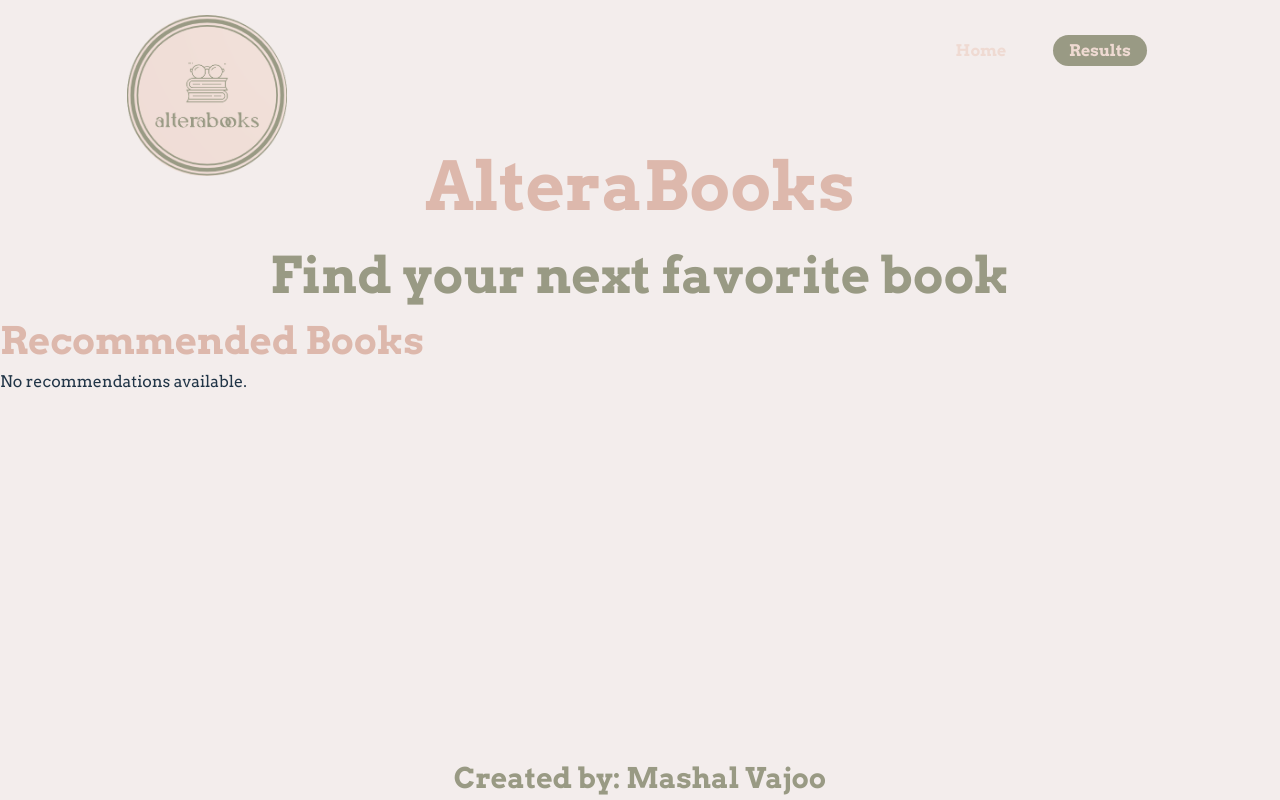
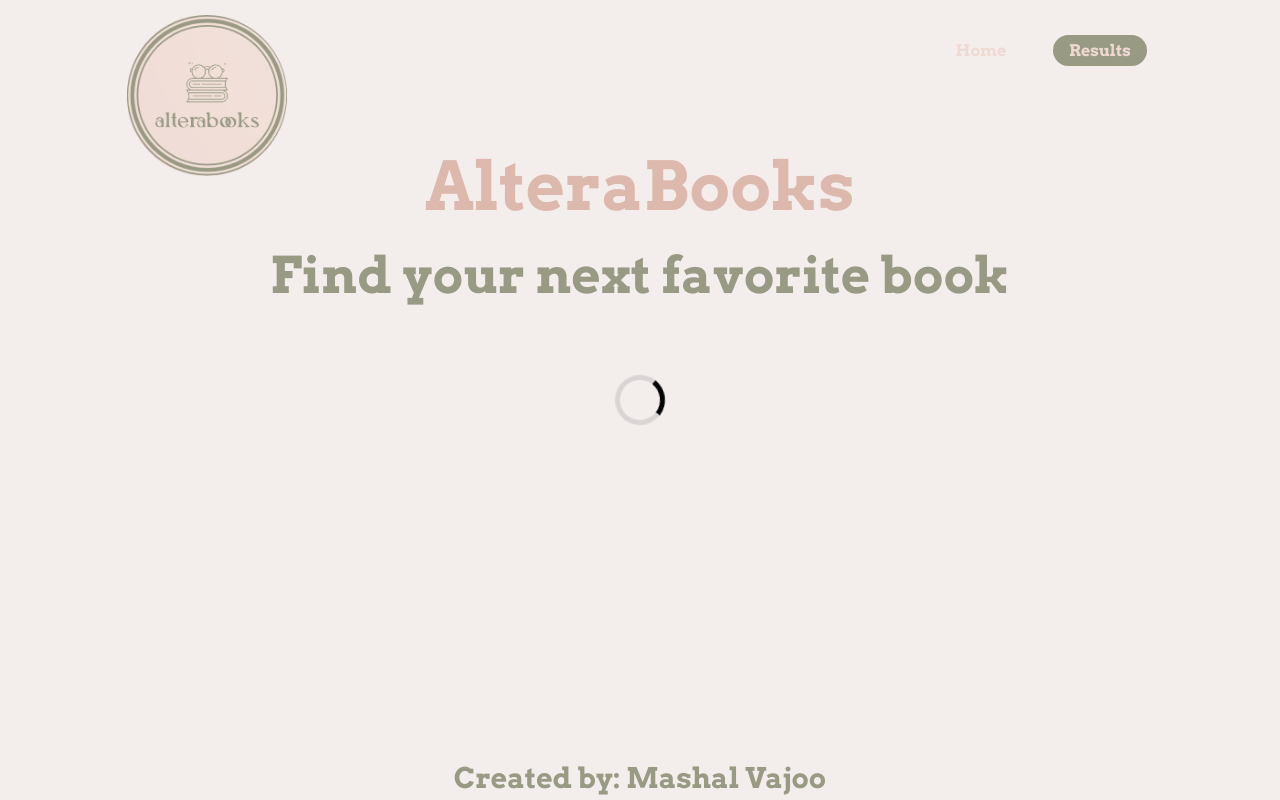
Before and after one commit to MashalV/Altera, a React (Vite) app: page /results in a window 1280 px wide. Built offline with nearby package versions, Linux system fonts and the light colour scheme.

Commit message:
loading spinner

```diff
--- /dev/null
+++ b/src/components/Spinner/Spinner.jsx
@@ -0,0 +1,13 @@
+import React from 'react';
+import './Spinner.scss'; // You can style the spinner as needed
+
+const Spinner = () => {
+  return (
+    <div className="spinner">
+      {/* You can use CSS animations or a library for the spinner */}
+      <div className="spinner-circle"></div>
+    </div>
+  );
+};
+
+export default Spinner;
--- /dev/null
+++ b/src/components/Spinner/Spinner.scss
@@ -0,0 +1,22 @@
+  .spinner {
+      position: fixed;
+      top: 50%;
+      left: 50%;
+      transform: translate(-50%, -50%);
+      z-index: 1000;
+  }
+
+  .spinner-circle {
+      border: 5px solid rgba(0, 0, 0, 0.1);
+      border-left-color: #000;
+      border-radius: 50%;
+      width: 50px;
+      height: 50px;
+      animation: spin 1s linear infinite;
+  }
+
+  @keyframes spin {
+      to {
+          transform: rotate(360deg);
+      }
+  }
--- a/src/pages/HomePage.jsx
+++ b/src/pages/HomePage.jsx
@@ -5,6 +5,7 @@ import Header from "../components/Header/Header";
 import Input from "../components/Input/Input";
 import { useNavigate } from "react-router-dom";
 import Footer from "../components/Footer/Footer";
+import Spinner from "../components/Spinner/Spinner";
 
 function HomePage() {
   document.title = "AlteraBooks: Home";
@@ -23,6 +24,7 @@ function HomePage() {
   const [subjectTwoList, setSubjectTwoList] = useState([]);
   const [subjectThreeList, setSubjectThreeList] = useState([]);
   const [commonSubjectList, setCommonSubjectList] = useState([]);
+  const [allFetched, setAllFetched] = useState(false);
   const [loading, setLoading] = useState(true);
   const [dependency, setDependency] =useState(0);
 
@@ -181,6 +183,7 @@ function HomePage() {
   const handleGenerate = async (e) => {
     e.preventDefault();
     setLoading(true);
+    setAllFetched(true);
 
     try {
       await Promise.all([
@@ -284,6 +287,7 @@ function HomePage() {
         console.log(finalList);
 
         setSubjectList(finalList);
+        setAllFetched(true);
         navigate("/results", { state: { subjectList: finalList } });
       }
 
@@ -302,6 +306,8 @@ function HomePage() {
     subjectTwoList,
     subjectThreeList,
     navigate,
+    setAllFetched,
+    allFetched
   ]);
 
   //to-do list
@@ -309,6 +315,11 @@ function HomePage() {
 
   return (
     <div className="wrapper">
+
+    {allFetched ? (
+            <Spinner /> // Display spinner when loading
+          ) : (
+         <>
       <main>
         <Header />
         <Input
@@ -319,6 +330,9 @@ function HomePage() {
         />
       </main>
       <Footer />
+
+       </>
+          )}
     </div>
   );
 }
--- a/src/pages/ResultsPage.jsx
+++ b/src/pages/ResultsPage.jsx
@@ -1,29 +1,109 @@
+// import { useLocation } from 'react-router-dom';
+// import Header from '../components/Header/Header';
+// import "./ResultsPage.scss";
+
+// import { Swiper, SwiperSlide } from 'swiper/react';
+
+// import 'swiper/css';
+// import 'swiper/css/effect-coverflow';
+// import 'swiper/css/pagination';
+
+// import { EffectCoverflow, Pagination } from 'swiper/modules';
+// import Footer from '../components/Footer/Footer';
+// function ResultsPage() {
+//   const location = useLocation();
+//   const { subjectList } = location.state || {};
+//   document.title = "AlteraBooks: Results";
+
+//   const getCoverUrl = (coverId) => {
+//     return coverId ? `https://covers.openlibrary.org/b/id/${coverId}-L.jpg` : 'default-cover.jpg';
+//   };
+
+//   return (
+//     <div className= "wrapper">
+//         <main>
+
+//         <Header/>
+//         <div>
+//         <h3 className="rec">Recommended Books</h3>
+//         <Swiper
+//             effect={'coverflow'}
+//             grabCursor={true}
+//             centeredSlides={true}
+//             slidesPerView={3}
+//             coverflowEffect={{
+//                 rotate: 50,
+//                 stretch: 0,
+//             depth: 100,
+//             modifier: 1,
+//             slideShadows: true,
+//         }}
+//         pagination={true}
+//         modules={[EffectCoverflow, Pagination]} >
+//             {subjectList && subjectList.length > 0 ? (
+//                 subjectList.map((book, index) => (
+//                     <SwiperSlide>
+//                         <div key={index}>
+//                             <h2 className= "rec">{book.title}</h2>
+//                             <img
+//                               src={getCoverUrl(book.cover_i)}
+//                               alt={book.title}
+//                               className="book-cover"
+//                               />
+//                             <p>Author: {book.author_name?.join(', ')}</p>
+//                             <p>Rating: {book.ratings_average}</p>
+//                         </div>
+//                     </SwiperSlide>
+//             ))
+
+//         ) : (
+//             <p>No recommendations available.</p>
+//         )}
+//         </Swiper>
+//         </div>
+//         </main>
+//         <Footer />
+//     </div>
+//   );
+// }
+
+// export default ResultsPage;
+
+import React, { useState, useEffect } from 'react';
 import { useLocation } from 'react-router-dom';
 import Header from '../components/Header/Header';
+import Footer from '../components/Footer/Footer';
+import Spinner from '../components/Spinner/Spinner'; // Import your spinner component
 import "./ResultsPage.scss";
 
 import { Swiper, SwiperSlide } from 'swiper/react';
-
 import 'swiper/css';
 import 'swiper/css/effect-coverflow';
 import 'swiper/css/pagination';
+import { EffectCoverflow, Pagination } from 'swiper/modules';
 
-import { EffectCoverflow, Pagination } from 'swiper/modules';
-import Footer from '../components/Footer/Footer';
 function ResultsPage() {
   const location = useLocation();
   const { subjectList } = location.state || {};
-  document.title = "AlteraBooks: Results";
+  const [resultsLoading, setResultsLoading] = useState(true);
+
+  useEffect(() => {
+    if (subjectList) {
+      setResultsLoading(false); // Set loading to false once subjectList is available
+    }
+  }, [subjectList, setResultsLoading]);
 
   const getCoverUrl = (coverId) => {
     return coverId ? `https://covers.openlibrary.org/b/id/${coverId}-L.jpg` : 'default-cover.jpg';
   };
 
   return (
-    <div className= "wrapper">
+    <div className="wrapper">
       <main>
-
-        <Header/>
+        <Header />
+        {resultsLoading ? (
+          <Spinner />
+        ) : (
           <div>
             <h3 className="rec">Recommended Books</h3>
             <Swiper
@@ -39,12 +119,13 @@ function ResultsPage() {
                 slideShadows: true,
               }}
               pagination={true}
-        modules={[EffectCoverflow, Pagination]} >
+              modules={[EffectCoverflow, Pagination]}
+            >
               {subjectList && subjectList.length > 0 ? (
                 subjectList.map((book, index) => (
-                    <SwiperSlide>
-                        <div key={index}>
-                            <h2 className= "rec">{book.title}</h2>
+                  <SwiperSlide key={index}>
+                    <div>
+                      <h2 className="rec">{book.title}</h2>
                       <img
                         src={getCoverUrl(book.cover_i)}
                         alt={book.title}
@@ -55,12 +136,12 @@ function ResultsPage() {
                     </div>
                   </SwiperSlide>
                 ))
-
               ) : (
                 <p>No recommendations available.</p>
               )}
             </Swiper>
           </div>
+        )}
       </main>
       <Footer />
     </div>
```
Also changed, not shown: src/pages/ResultsPage.scss (line endings or trailing spaces). Lines whose indentation alone changed are shown as unchanged.
